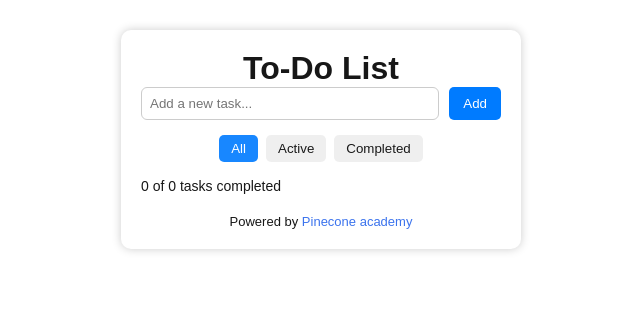
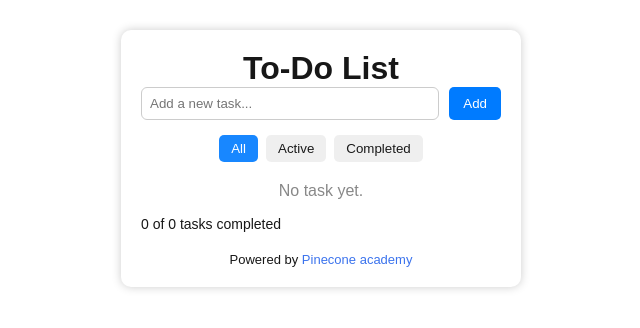
Before and after one commit to tsetse0725/to-do-list-app, a Next.js app: page / in a window 1280 px wide. Shown: the top 328 px of the page, without its empty margins (319-959 px from the left). Built offline with nearby package versions, Linux system fonts and the light colour scheme.

Commit message:
update hiiw.

```diff
--- a/src/pages/index.js
+++ b/src/pages/index.js
@@ -81,7 +81,12 @@ export default function Home() {
         ))}
       </div>
 
-      {filteredTasks.map((task) => (
+      {filteredTasks.length === 0 ? (
+        <p style={{ textAlign: "center", color: "#888", marginTop: 20 }}>
+          No task yet.
+        </p>
+      ) : (
+        filteredTasks.map((task) => (
           <Task
             key={task.id}
             id={task.id}
@@ -90,7 +95,8 @@ export default function Home() {
             onCheckbox={handleCheckbox}
             onDelete={deleteTask}
           />
-      ))}
+        ))
+      )}
 
       <div
         style={{
```
Lines whose indentation alone changed are shown as unchanged.
